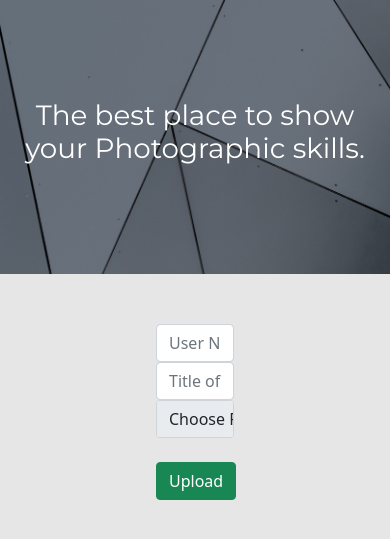
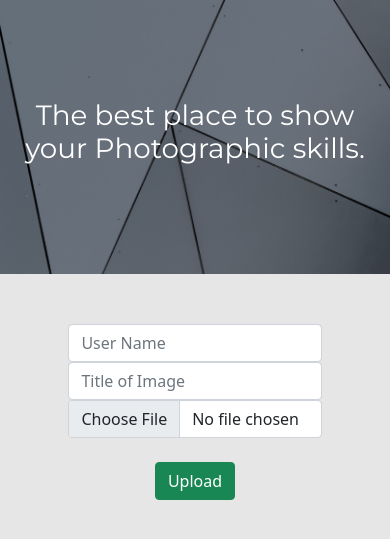
Before and after one commit to Sushantabgit/Frames, a PHP site: page /index.php in a window 390 px wide. Shown: the part 61-600 px from the top of the page. Run offline with PHP 8.4, Linux system fonts and the light colour scheme; the visitor is signed in with stand-in values (Sample User, id 1); data that the repository does not hold is empty.

Commit message:
Optimized upload section for mobile devices

```diff
--- a/css/styles.css
+++ b/css/styles.css
@@ -37,7 +37,7 @@
 .upload{
     padding-top: 50px;
     margin: auto;
-    width: 20%;
+    width: max(20vw,30vh);
 }
 
 /*Tags*/
```
